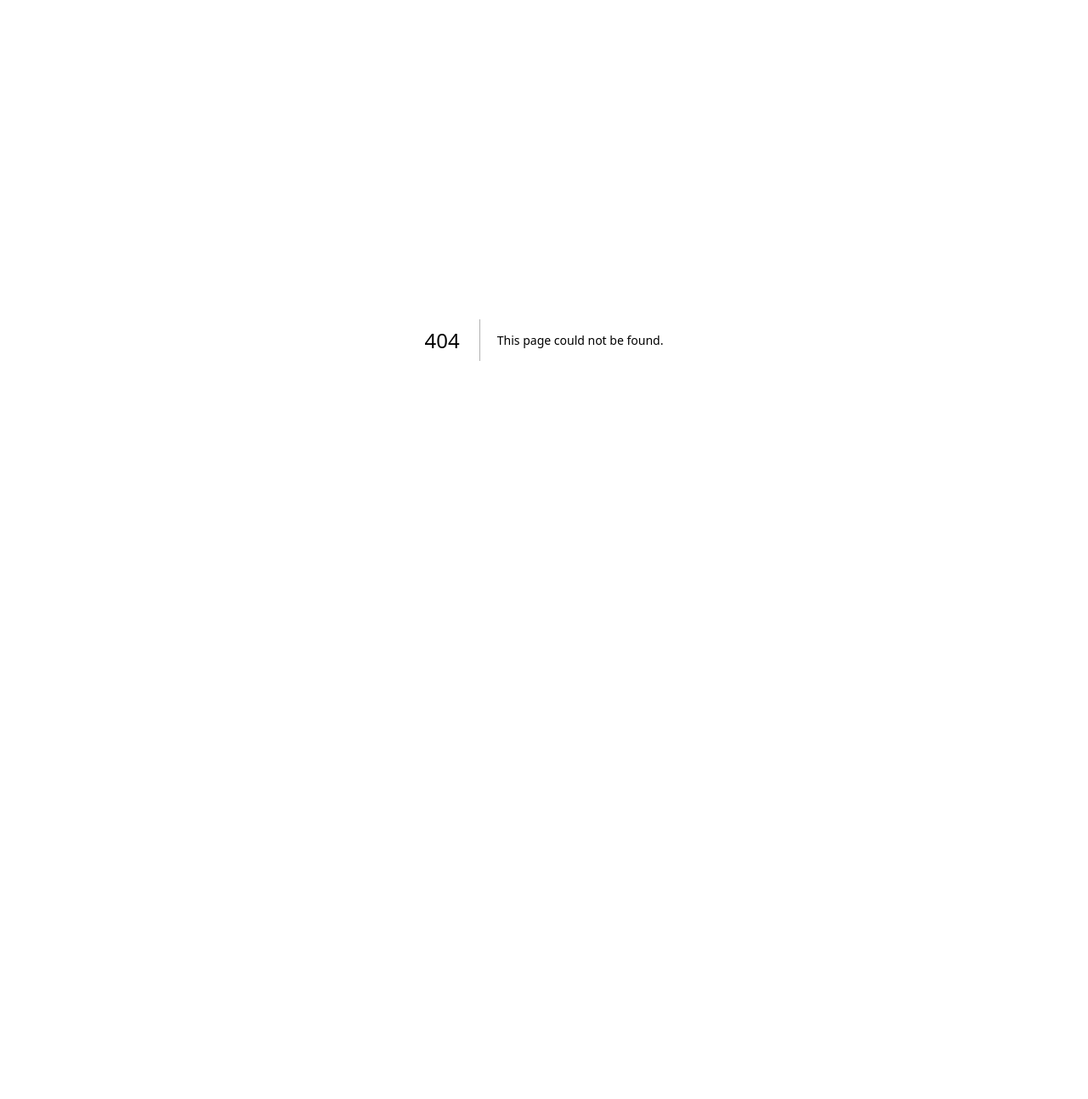
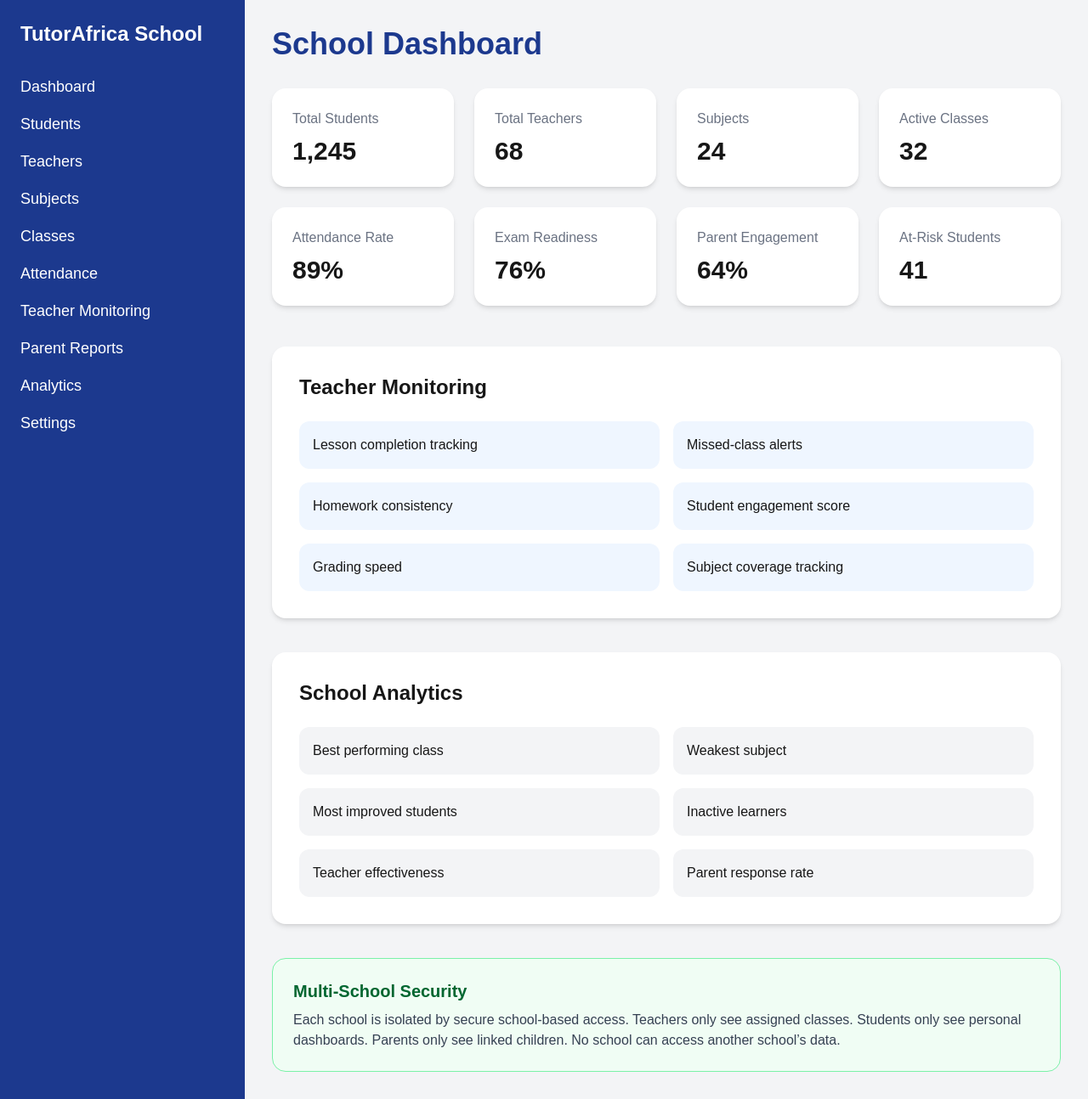
Before and after one commit to favour299/tutorafrica-ai, a Next.js app: page /school in a window 1280 px wide. Before the commit this address had no page. Shown: the whole page at 85% size. Before the commit the page ends 800 px from the top, so only its background shows below. Built offline with nearby package versions, Linux system fonts and the light colour scheme.

Commit message:
add school portal page

```diff
--- /dev/null
+++ b/app/school/page.tsx
@@ -0,0 +1,123 @@
+export default function SchoolDashboard() {
+  const stats = [
+    { title: "Total Students", value: "1,245" },
+    { title: "Total Teachers", value: "68" },
+    { title: "Subjects", value: "24" },
+    { title: "Active Classes", value: "32" },
+    { title: "Attendance Rate", value: "89%" },
+    { title: "Exam Readiness", value: "76%" },
+    { title: "Parent Engagement", value: "64%" },
+    { title: "At-Risk Students", value: "41" },
+  ];
+
+  const teacherInsights = [
+    "Lesson completion tracking",
+    "Missed-class alerts",
+    "Homework consistency",
+    "Student engagement score",
+    "Grading speed",
+    "Subject coverage tracking",
+  ];
+
+  const schoolAnalytics = [
+    "Best performing class",
+    "Weakest subject",
+    "Most improved students",
+    "Inactive learners",
+    "Teacher effectiveness",
+    "Parent response rate",
+  ];
+
+  return (
+    <main className="min-h-screen bg-gray-100 flex">
+
+      {/* Sidebar */}
+      <aside className="w-72 bg-blue-900 text-white p-6 hidden md:block">
+        <h1 className="text-2xl font-bold mb-8">TutorAfrica School</h1>
+
+        <nav className="space-y-4 text-lg">
+          <p>Dashboard</p>
+          <p>Students</p>
+          <p>Teachers</p>
+          <p>Subjects</p>
+          <p>Classes</p>
+          <p>Attendance</p>
+          <p>Teacher Monitoring</p>
+          <p>Parent Reports</p>
+          <p>Analytics</p>
+          <p>Settings</p>
+        </nav>
+      </aside>
+
+      {/* Main */}
+      <section className="flex-1 p-8">
+        <h2 className="text-4xl font-bold text-blue-900 mb-8">
+          School Dashboard
+        </h2>
+
+        {/* Stats */}
+        <div className="grid md:grid-cols-4 gap-6 mb-12">
+          {stats.map((item) => (
+            <div
+              key={item.title}
+              className="bg-white p-6 rounded-2xl shadow-md"
+            >
+              <h3 className="text-gray-500">{item.title}</h3>
+              <p className="text-3xl font-bold mt-2">{item.value}</p>
+            </div>
+          ))}
+        </div>
+
+        {/* Teacher Monitoring */}
+        <div className="bg-white rounded-2xl shadow-md p-8 mb-10">
+          <h3 className="text-2xl font-bold mb-6">
+            Teacher Monitoring
+          </h3>
+
+          <div className="grid md:grid-cols-2 gap-4">
+            {teacherInsights.map((item) => (
+              <div
+                key={item}
+                className="bg-blue-50 p-4 rounded-xl"
+              >
+                {item}
+              </div>
+            ))}
+          </div>
+        </div>
+
+        {/* School Analytics */}
+        <div className="bg-white rounded-2xl shadow-md p-8 mb-10">
+          <h3 className="text-2xl font-bold mb-6">
+            School Analytics
+          </h3>
+
+          <div className="grid md:grid-cols-2 gap-4">
+            {schoolAnalytics.map((item) => (
+              <div
+                key={item}
+                className="bg-gray-100 p-4 rounded-xl"
+              >
+                {item}
+              </div>
+            ))}
+          </div>
+        </div>
+
+        {/* Security */}
+        <div className="bg-green-50 border border-green-300 p-6 rounded-2xl">
+          <h3 className="text-xl font-bold text-green-800 mb-2">
+            Multi-School Security
+          </h3>
+
+          <p className="text-gray-700">
+            Each school is isolated by secure school-based access.
+            Teachers only see assigned classes. Students only see
+            personal dashboards. Parents only see linked children.
+            No school can access another school’s data.
+          </p>
+        </div>
+      </section>
+    </main>
+  );
+}
```
Also changed, not shown: 1 other file (tests, documents, lock files or other folders).
